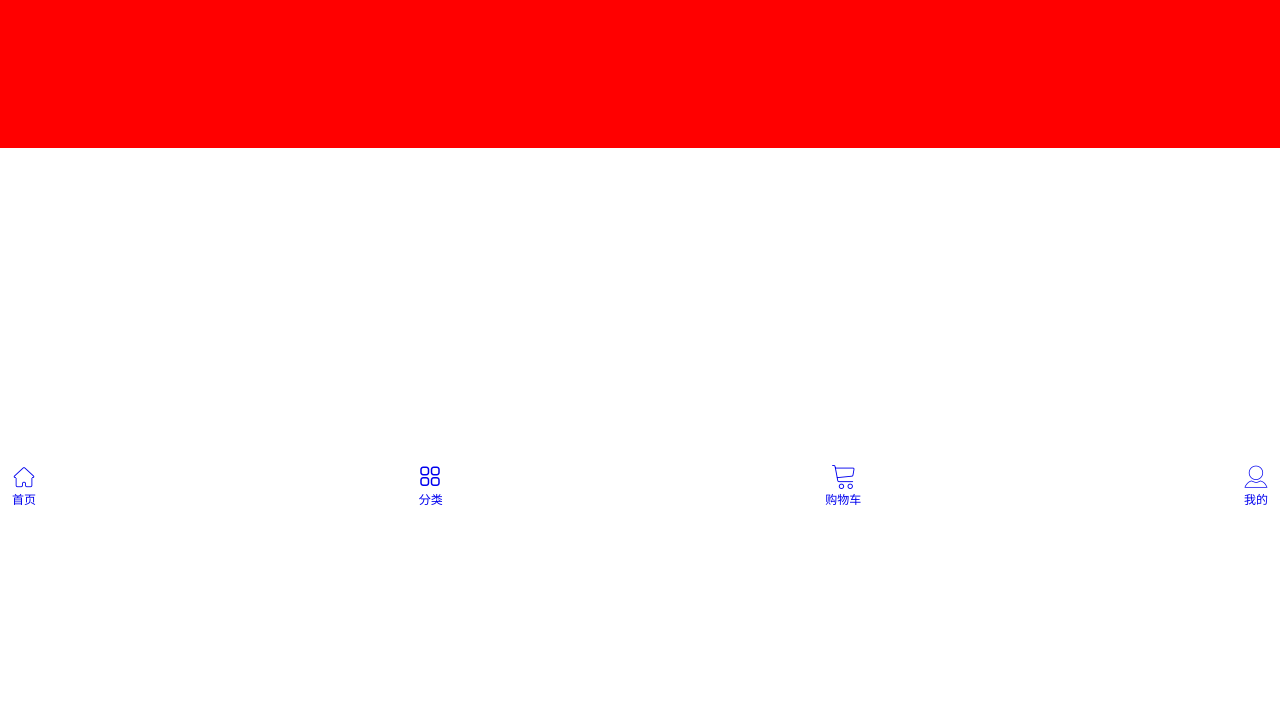
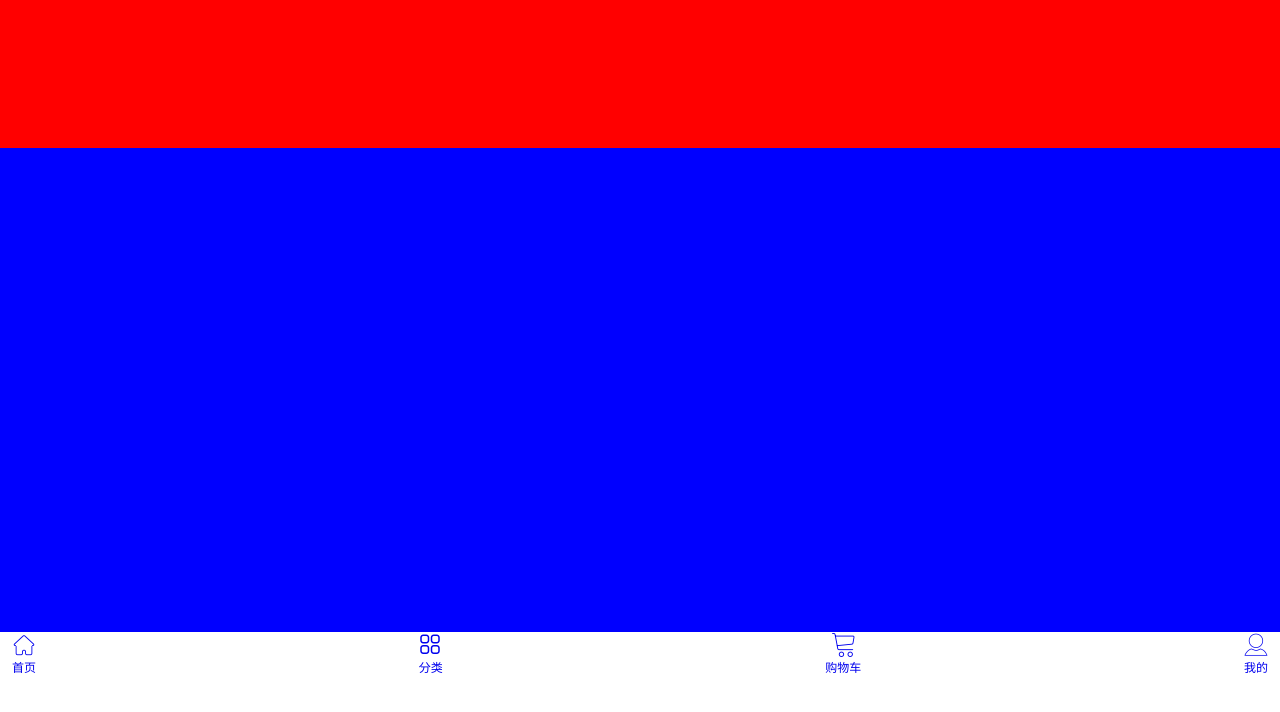
Before and after one commit to wuzhenbang0930/DayDayOrchard, a Vue app in the folder Item-vue/: page / in a window 1280 px wide. Shown: the top 712 px of the page. Built offline with nearby package versions, Linux system fonts and the light colour scheme.

Commit message:
1-27 14:55

```diff
--- a/Item-vue/src/App.vue
+++ b/Item-vue/src/App.vue
@@ -1,7 +1,7 @@
 <template>
   <div id="app">
     <commit-header></commit-header>
-    <main1></main1>
+    <router-view class="mains" />
     <commit-footer></commit-footer>
   </div>
 </template>
@@ -28,5 +28,10 @@ html,body{
 html{
   font-size:31.25vw;
 }
-
+#app{display: flex;flex-direction: column;width: 100%;height: 100%}
+.mains{
+  flex:1;
+  background: blue;
+  width: 100%;
+}
 </style>
--- a/Item-vue/src/components/HelloWorld.vue
+++ b/Item-vue/src/components/HelloWorld.vue
@@ -1,24 +1,23 @@
 <template>
   <div class="hello">
-      <div class="main">
 
-      </div>
   </div>
 </template>
 
 <script>
 export default {
   name: 'HelloWorld1',
+  data:function(){
+  	return{
 
+  	}
+  }
 }
 </script>
 
 <!-- Add "scoped" attribute to limit CSS to this component only -->
 <style scoped>
 .hello{
-  flex: 1; height: 100%;width: 100%
+
 }
-  .main{
-    flex: 1;width: 100%; background: skyblue;
-  }
 </style>
--- a/Item-vue/src/components/footer1.vue
+++ b/Item-vue/src/components/footer1.vue
@@ -1,11 +1,10 @@
 <template>
   <div class="footer">
-      <footer>
+
           <router-link to="/"><i class="iconfont icon-shouye"></i>首页</router-link>
           <router-link to="/"><i class="iconfont icon-leimupinleifenleileibie"></i>分类</router-link>
           <router-link to="/"><i class="iconfont icon-gouwuche"></i>购物车</router-link>
           <router-link to="/"><i class="iconfont icon-wode"></i>我的</router-link>
-      </footer>
   </div>
 </template>
 
@@ -22,7 +21,8 @@ export default {
 
 <!-- Add "scoped" attribute to limit CSS to this component only -->
 <style scoped>
-  footer{
+
+  .footer{
     height: .42rem/* 42px */;
     width: 100%;background: #fff;
     font-size: 12px;
@@ -30,12 +30,12 @@ export default {
     display: flex;
     justify-content: space-between
   }
-  footer a{
+  .footer a{
     display: inline-block;  text-align: center;
     text-decoration: none
 
   }
-  footer a i{
+  .footer a i{
     font-size: 24px !important;
     display: inline-block;
     width: 100%
--- a/Item-vue/src/components/header1.vue
+++ b/Item-vue/src/components/header1.vue
@@ -1,8 +1,6 @@
 <template>
   <div class="header">
-        <header>
 
-        </header>
   </div>
 </template>
 
@@ -19,7 +17,8 @@ export default {
 
 <!-- Add "scoped" attribute to limit CSS to this component only -->
 <style scoped>
-  header{
-   height:.37rem/* 37px */; background: red;
+
+  .header{
+   height:.37rem/* 37px */; background: red;width: 100%;
   }
 </style>
--- a/Item-vue/src/router/index.js
+++ b/Item-vue/src/router/index.js
@@ -1,12 +1,16 @@
 import Vue from 'vue'
 import Router from 'vue-router'
-// import HelloWorld from '@/components/HelloWorld'
+import HelloWorld from '@/components/HelloWorld'
 
 
 Vue.use(Router)
 
 export default new Router({
   routes: [
-
+      {
+      path: '/',
+      name: 'HelloWorld',
+      component: HelloWorld
+    },
   ]
 })
```
